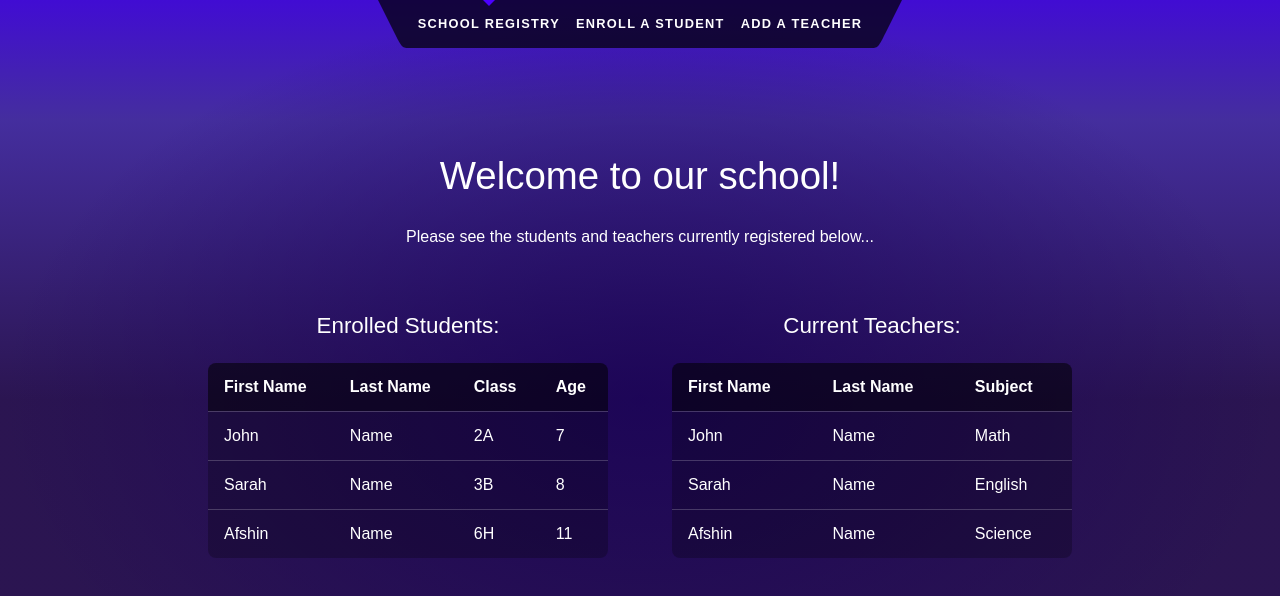
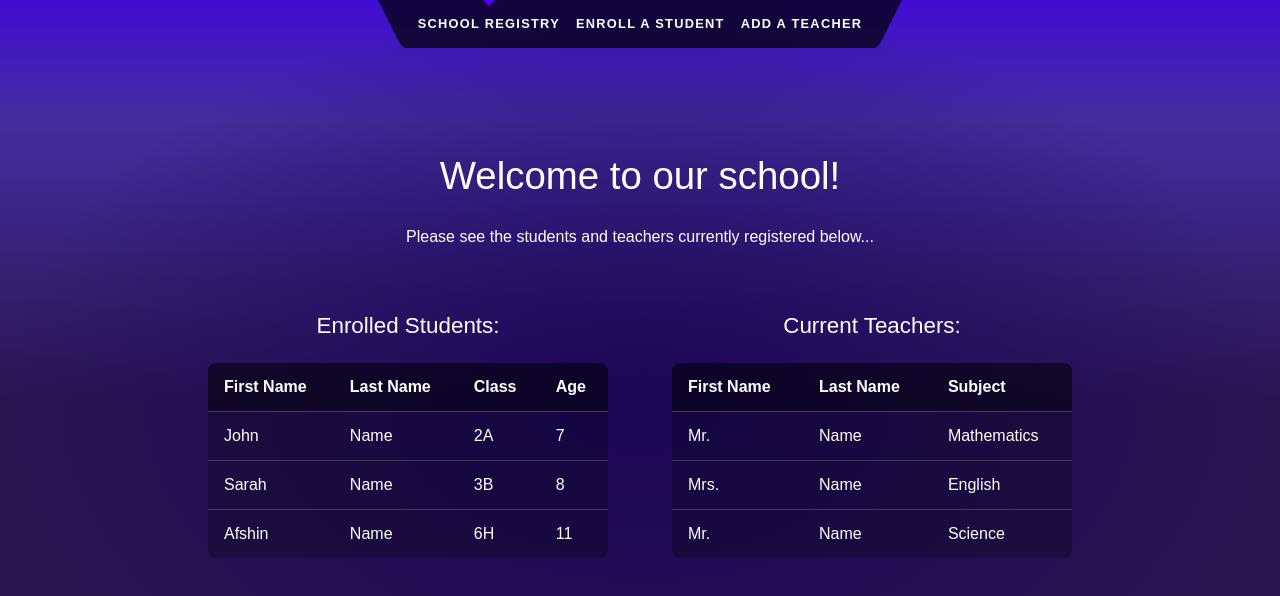
Before and after one commit to ElsieMay/school-registry-app, a SvelteKit app in the folder school-registry-page/: page / in a window 1280 px wide. Shown: the top 596 px of the page. Built offline with nearby package versions, Linux system fonts and the light colour scheme.

Commit message:
- Refactored form validation logic for student and teacher forms - Improved type safety and input handling - Updated SvelteKit data loading and usage patterns

```diff
--- a/school-registry-page/src/components/Form.svelte
+++ b/school-registry-page/src/components/Form.svelte
@@ -13,26 +13,12 @@
 		return 'class' in data && 'age' in data;
 	}
 
-	function isTeacher(data: StudentData | TeacherData): data is TeacherData {
-		return 'subject' in data;
-	}
-
 	let isFormInvalid: boolean = false;
 
 	function submitForm(event: SubmitEvent) {
 		event.preventDefault();
 		console.log(data, 'hellow world');
 	}
-
-	// function validateForm() {
-	// 	if (isStudent(data)) {
-	// 		console.log('Validating student data');
-	// 		return !!data.firstName && !!data.lastName && !!data.class && !!data.age;
-	// 	} else {
-	// 		console.log('Validating teacher data');
-	// 		return !!data.firstName && !!data.lastName && !!data.subject;
-	// 	}
-	// }
 
 	function validateField(value: string | number) {
 		return value !== '' && value !== null && value !== undefined && value !== 0;
@@ -86,9 +72,6 @@
 		gap: 0.5rem;
 		padding: 40px;
 	}
-	/* label {
-		font-weight: bold;
-	} */
 	input {
 		padding: 0.5rem;
 		font-size: 1rem;
--- a/school-registry-page/src/routes/+page.svelte
+++ b/school-registry-page/src/routes/+page.svelte
@@ -1,22 +1,9 @@
 <script lang="ts">
 	import Table from '../components/Table.svelte';
-	// import school from '../lib/images/school.jpg';
-	import type { StudentData, TeacherData } from '../types/types';
-
-	export const students: StudentData[] = [
-		{ firstName: 'John', lastName: 'Name', class: '2A', age: 7 },
-		{ firstName: 'Sarah', lastName: 'Name', class: '3B', age: 8 },
-		{ firstName: 'Afshin', lastName: 'Name', class: '6H', age: 11 }
-	];
-
-	export const teachers: TeacherData[] = [
-		{ firstName: 'John', lastName: 'Name', subject: 'Math' },
-		{ firstName: 'Sarah', lastName: 'Name', subject: 'English' },
-		{ firstName: 'Afshin', lastName: 'Name', subject: 'Science' }
-	];
-
-	export let studentTableTitles = ['First Name', 'Last Name', 'Class', 'Age'];
-	export let teacherTableTitles = ['First Name', 'Last Name', 'Subject'];
+	import type { RegistryData } from '../types/types';
+	export let data: RegistryData;
+	let studentTableTitles = ['First Name', 'Last Name', 'Class', 'Age'];
+	let teacherTableTitles = ['First Name', 'Last Name', 'Subject'];
 </script>
 
 <svelte:head>
@@ -30,11 +17,11 @@
 	<div class="sub-content">
 		<div class="students">
 			<h2>Enrolled Students:</h2>
-			<Table data={students} columns={studentTableTitles} />
+			<Table data={data.students} columns={studentTableTitles} />
 		</div>
 		<div class="teachers">
 			<h2>Current Teachers:</h2>
-			<Table data={teachers} columns={teacherTableTitles} />
+			<Table data={data.teachers} columns={teacherTableTitles} />
 		</div>
 	</div>
 </div>
--- a/school-registry-page/src/routes/+page.ts
+++ b/school-registry-page/src/routes/+page.ts
@@ -1 +1,22 @@
 export const prerender = true;
+
+import type { RegistryData, StudentData, TeacherData } from '../types/types';
+
+const students: StudentData[] = [
+	{ firstName: 'John', lastName: 'Name', class: '2A', age: 7 },
+	{ firstName: 'Sarah', lastName: 'Name', class: '3B', age: 8 },
+	{ firstName: 'Afshin', lastName: 'Name', class: '6H', age: 11 }
+];
+
+const teachers: TeacherData[] = [
+	{ firstName: 'Mr.', lastName: 'Name', subject: 'Mathematics' },
+	{ firstName: 'Mrs.', lastName: 'Name', subject: 'English' },
+	{ firstName: 'Mr.', lastName: 'Name', subject: 'Science' }
+];
+
+export function load(): RegistryData {
+	return {
+		students,
+		teachers
+	};
+}
--- a/school-registry-page/src/types/types.ts
+++ b/school-registry-page/src/types/types.ts
@@ -10,3 +10,8 @@ export interface TeacherData {
 	lastName: string;
 	subject: string;
 }
+
+export type RegistryData = {
+	students: StudentData[];
+	teachers: TeacherData[];
+};
```
